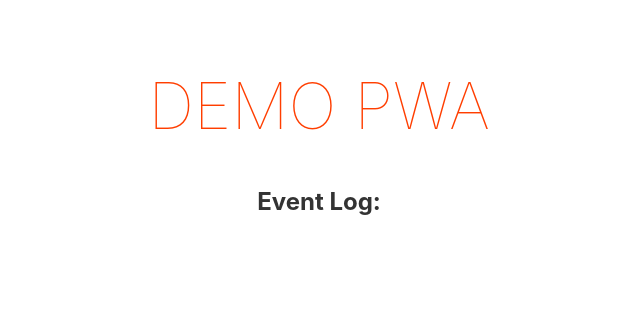
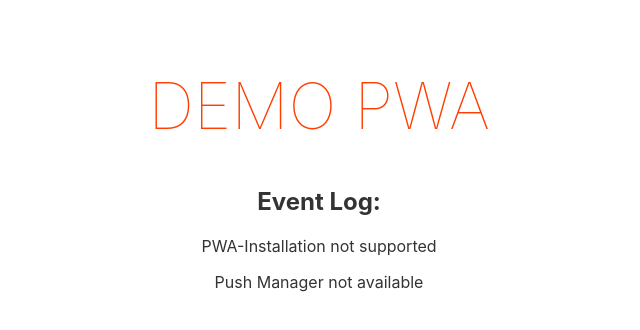
Before and after one commit to Chris392/pwa-project, a Svelte app: page / in a window 1280 px wide. Shown: the top 330 px of the page, without its empty margins (321-961 px from the left). Built offline with nearby package versions, Linux system fonts and the light colour scheme.

Commit message:
add push manager

```diff
--- a/public/index.html
+++ b/public/index.html
@@ -16,16 +16,5 @@
 
 <body>
 
-	<script>
-		if ('serviceWorker' in navigator) {
-  			navigator.serviceWorker.register('./service-worker.js').then(function(reg) {
-    			// Registrierung erfolgreich
-    			console.log('Registrierung erfolgreich.');
-  			}).catch(function(error) {
-    			// Registrierung fehlgeschlagen
-    			console.log('Registrierung fehlgeschlagen: ' + error);
-  			});
-		};
-	</script>
 </body>
 </html>
--- a/src/App.svelte
+++ b/src/App.svelte
@@ -6,6 +6,21 @@
 	let defferedPromt;
 
 	let installBtnVisible = false;
+	let pushBtnVisible = false;
+	let registeredSW = false;
+
+
+	if ('serviceWorker' in navigator) {
+		navigator.serviceWorker.register('./service-worker.js').then(function(reg) {
+			// Registrierung erfolgreich
+			console.log('Registrierung erfolgreich.');
+			registeredSW = true;
+		}).catch(function(error) {
+			// Registrierung fehlgeschlagen
+			console.log('Registrierung fehlgeschlagen: ' + error);
+		});
+	};
+
 
 	if(navigator.serviceWorker.controller != null){
 		navigator.serviceWorker.controller.postMessage({type: 'INIT_PORT'}, [
@@ -24,12 +39,22 @@
 		defferedPromt = evt;
 	})
 
+	if('PushManager' in window) {
+		pushBtnVisible = true;
+	}
+
 	function installPWA() {
 		if(!defferedPromt) {
 			installBtnVisible = true;
 			defferedPromt.promt();
 		}
 	}
+
+	async function editPushPermission() {
+		console.log("editPushPermission")
+		const subscription = await PushManager.subscribe({ userVisibleOnly: true, applicationServerKey: new Uint8Array([12393203949323])})
+	}
+
 
 </script>
 
@@ -40,7 +65,14 @@
 		<p> {state} </p>
 	{/each}
 	{#if installBtnVisible}
-	<button class="installBtn " on:click={installPWA}>Install PWA</button>
+	<button on:click={installPWA}>Install PWA</button>
+	{:else}
+		<p>PWA-Installation not supported</p>
+	{/if}
+	{#if pushBtnVisible && registeredSW}
+	<button on:click={editPushPermission}>Edit Push Permission</button>
+	{:else}
+		<p>Push Manager not available</p>
 	{/if}
 </main>
 
```
